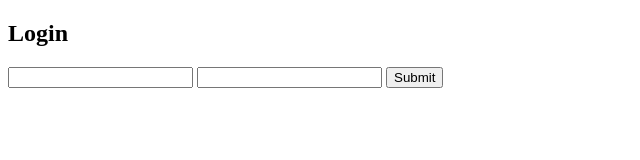
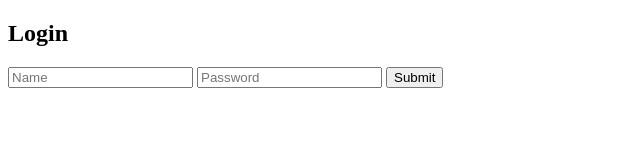
Before and after one commit to lupuilie/wantsome, a plain HTML site: page login.html in a window 1280 px wide. Shown: the full height of the page, 0-640 px from the left. Drawn offline with Linux system fonts and the light colour scheme.

Commit message:
Am adaugat placeholder

```diff
--- a/login.html
+++ b/login.html
@@ -10,8 +10,8 @@
     <main>
       <form>
         <h2>Login</h2>
-        <input type="text" />
-        <input type="password" />
+        <input type="text" placeholder="Name" />
+        <input type="password" placeholder="Password" />
         <button type="submit">Submit</button>
       </form>
     </main>
```
